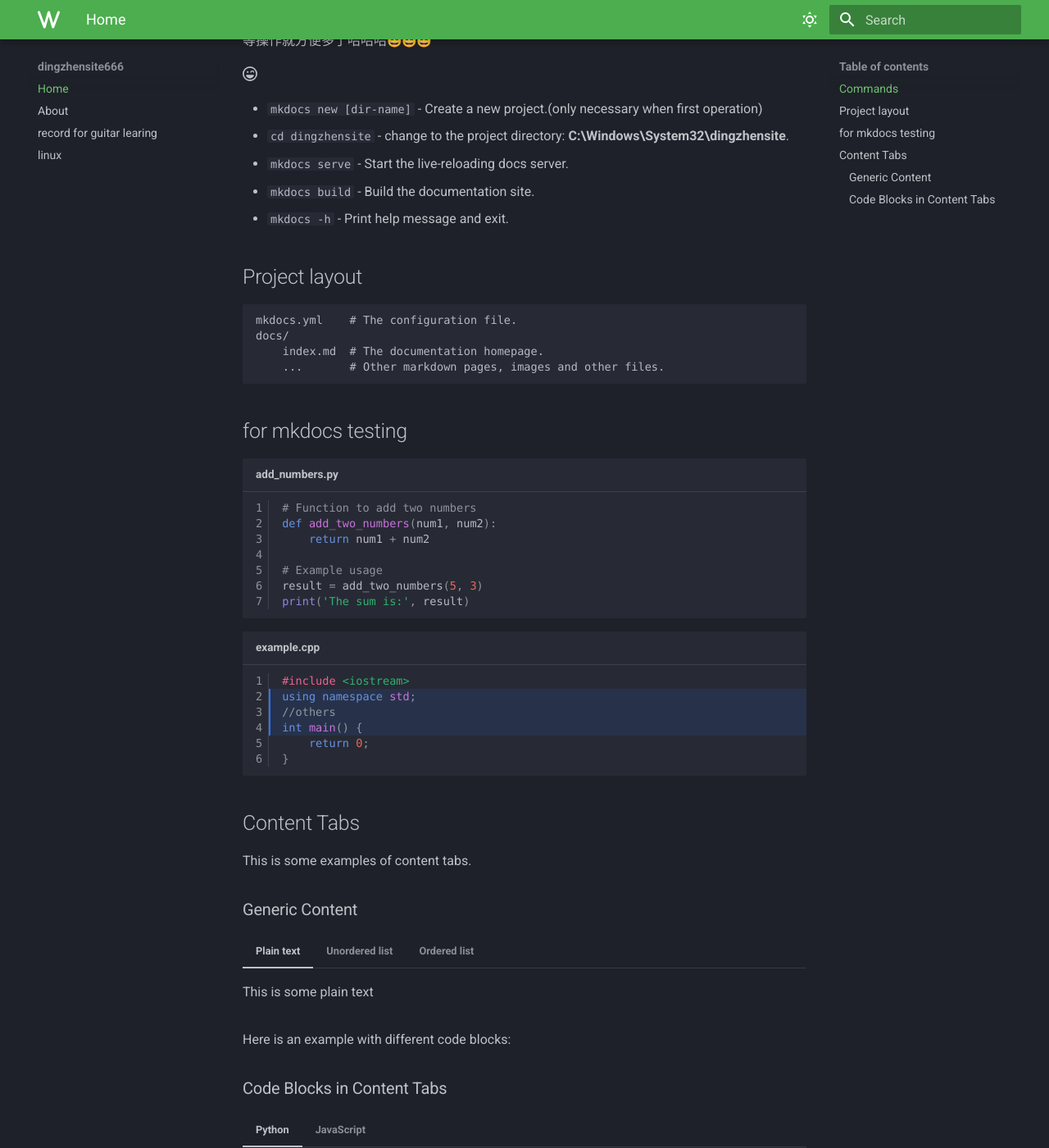
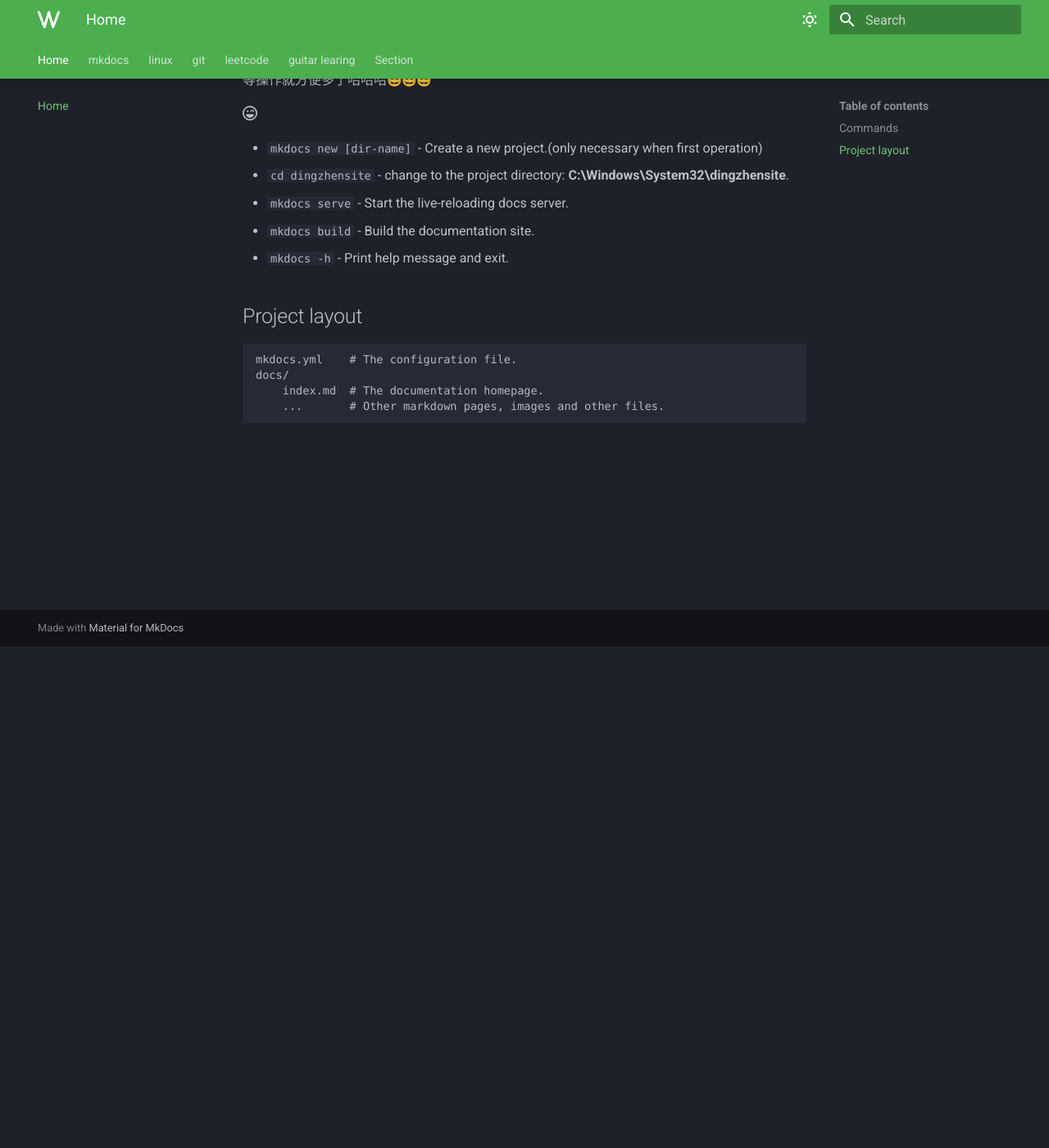
Before and after one commit to zhuiluozhiji/mkdocs-material-dingzhensite, an MkDocs documentation site: the page built from docs/index.md, in a window 1280 px wide and 1400 px high, scrolled down 612 px. Shown: the whole window at 82% size. Built offline with MkDocs 1.6.1 and Material for MkDocs 9.7.7, drawn with Linux system fonts in a browser that asks for light colours; emoji names are drawn with the system emoji font; some web fonts are replaced; some of the changed text lies outside the part shown.

Commit message:
what can i say

````diff
--- a/docs/index.md
+++ b/docs/index.md
@@ -50,93 +50,3 @@ tip: defalt file path : **C:\Windows\System32\dingzhensite**
     docs/
         index.md  # The documentation homepage.
         ...       # Other markdown pages, images and other files.
-
-
-
-
-## for mkdocs testing
-
-```py title="add_numbers.py" linenums="1"
-# Function to add two numbers
-def add_two_numbers(num1, num2):
-    return num1 + num2
-
-# Example usage
-result = add_two_numbers(5, 3)
-print('The sum is:', result)
-```
-
-```cpp title="example.cpp" linenums="1" hl_lines="2-4"
-#include <iostream>
-using namespace std;
-//others
-int main() {
-    return 0;
-}
-```
-
-
-## Content Tabs
-
-This is some examples of content tabs.
-
-### Generic Content
-
-=== "Plain text"
-
-    This is some plain text
-
-=== "Unordered list"
-
-    * First item
-    * Second item
-    * Third item
-
-=== "Ordered list"
-
-    1. First item
-    2. Second item
-    3. Third item
-
-
-Here is an example with different code blocks:
-
-### Code Blocks in Content Tabs
-
-=== "Python"
-
-    ```py
-    def main():
-        print("Hello world!")
-
-    if __name__ == "__main__":
-        main()
-    ```
-
-=== "JavaScript"
-
-    ```js
-    function main() {
-        console.log("Hello world!");
-    }
-
-    main();
-    ```
-
-
-This is an example of an adominition with a title:
-
-!!! note "Title of the callout"
-
-    Lorem ipsum dolor sit amet, consectetur adipiscing elit. Nulla et euismod
-    nulla. Curabitur feugiat, tortor non consequat finibus, justo purus auctor
-    massa, nec semper lorem quam in massa.
-
-
-Collapsible callout:
-
-??? info "Collapsible callout"
-
-    Lorem ipsum dolor sit amet, consectetur adipiscing elit. Nulla et euismod
-    nulla. Curabitur feugiat, tortor non consequat finibus, justo purus auctor
-    massa, nec semper lorem quam in massa.
--- a/mkdocs.yml
+++ b/mkdocs.yml
@@ -1,9 +1,23 @@
 site_name: dingzhensite666
 nav:
   - Home: index.md
-  - About: about.md
-  - record for guitar learing: guitar.md
-  - linux: linux.md
+  - mkdocs:
+    - 常用操作: mkdocss/mkdocs_method.md
+    - 有用的排版: mkdocss/mkdocs_arrange.md
+  - linux:
+    - linux/linux_note/linux_note.md
+    - linux/linux_others/gg.md
+  - git:
+    - git/git.md
+  - leetcode:
+    - leetcode/leetcode.md
+  - guitar learing:
+    - guitar/guitar.md
+  - Section:
+    - section/indexx.md
+    - Page 1: section/page-1.md
+    - Page 2: section/page-2.md
+
 markdown_extensions:
   - attr_list
   - pymdownx.emoji:
@@ -20,6 +34,9 @@ markdown_extensions:
       alternate_style: true
   - admonition
   - pymdownx.details
+
+
+
 theme:
   name: material
   icon:
@@ -46,4 +63,14 @@ theme:
       accent: deep orange
 
   features:
-    - navigation.footer
+#    - navigation.footer
+    - navigation.instant
+    - navigation.tracking
+    - navigation.tabs
+    - navigation.tabs.sticky
+    - navigation.sections
+    - navigation.expand
+    - navigation.path
+    - navigation.indexes
+    - navigation.top
+    - toc.follow
````
Also changed, not shown: docs/about.md (deleted, +0 -4 lines), docs/guitar.md (deleted, +0 -4 lines), docs/mkdocss/mkdocs_arrange.md (added, +88 -0 lines), docs/mkdocss/mkdocs_method.md (added, +81 -0 lines), docs/section/page-1.md (added, +8 -0 lines), docs/git/git.md (added), docs/guitar/guitar.md (added), docs/leetcode/leetcode.md (added), docs/linux/linux_note/image.png (renamed from docs/image.png), docs/linux/linux_note/linux_note.md (renamed from docs/linux.md), docs/linux/linux_others/gg.md (added), docs/section/indexx.md (added), docs/section/page-2.md (added).
